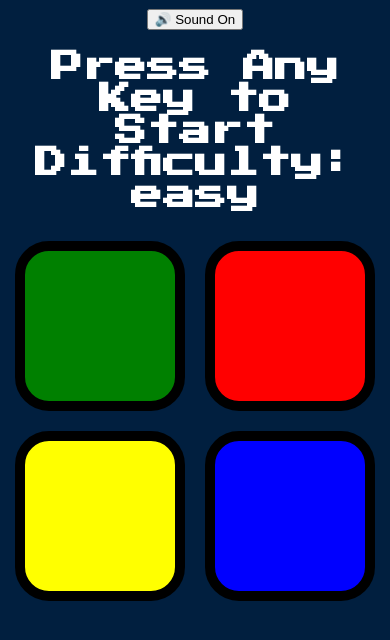
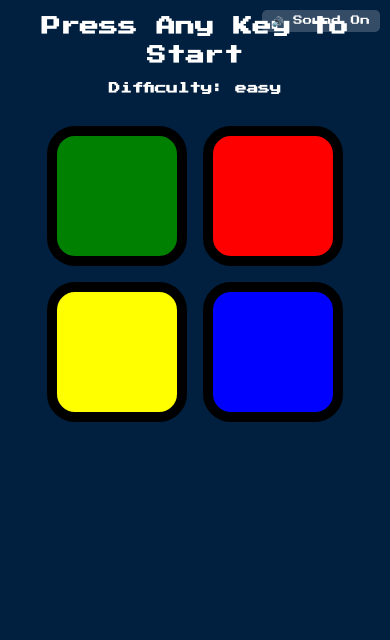
Before and after one commit to Fizzy444/simon-says, a plain HTML site: page index.html in a window 390 px wide. Both pictures are taken after a click on the button "Easy Mode". Drawn offline with nearby package versions, Linux system fonts and the light colour scheme.

Commit message:
styles.css

```diff
--- a/styles.css
+++ b/styles.css
@@ -60,3 +60,45 @@ h1, h2 {
 .difficulty-btn:hover {
     background-color: grey;
 }
+.small-text {
+    font-size: 0.6em;
+    display: block;
+    margin-top: 10px;
+}
+
+#mute-btn {
+    position: absolute;
+    top: 20px;
+    right: 20px;
+    background: rgba(255,255,255,0.2);
+    border: none;
+    color: white;
+    padding: 5px 10px;
+    border-radius: 5px;
+    font-family: 'Press Start 2P', cursive;
+    font-size: 0.7em;
+    cursor: pointer;
+}
+
+#mute-btn:hover {
+    background: rgba(255,255,255,0.3);
+}
+
+@media (max-width: 600px) {
+    #level-title {
+        font-size: 1.2em;
+        line-height: 1.5;
+    }
+
+    .btn {
+        height: 120px;
+        width: 120px;
+        margin: 8px;
+    }
+
+    #mute-btn {
+        top: 10px;
+        right: 10px;
+        font-size: 0.6em;
+    }
+}
```
